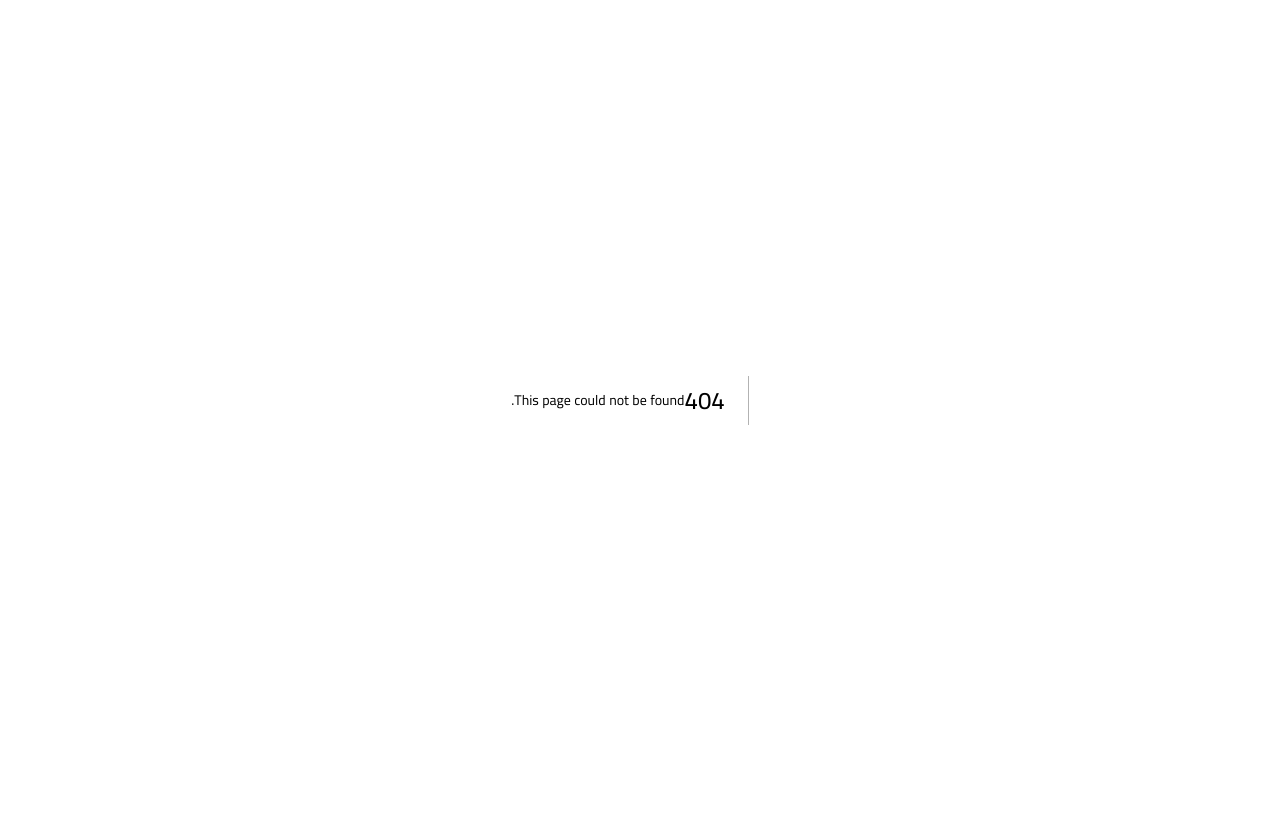
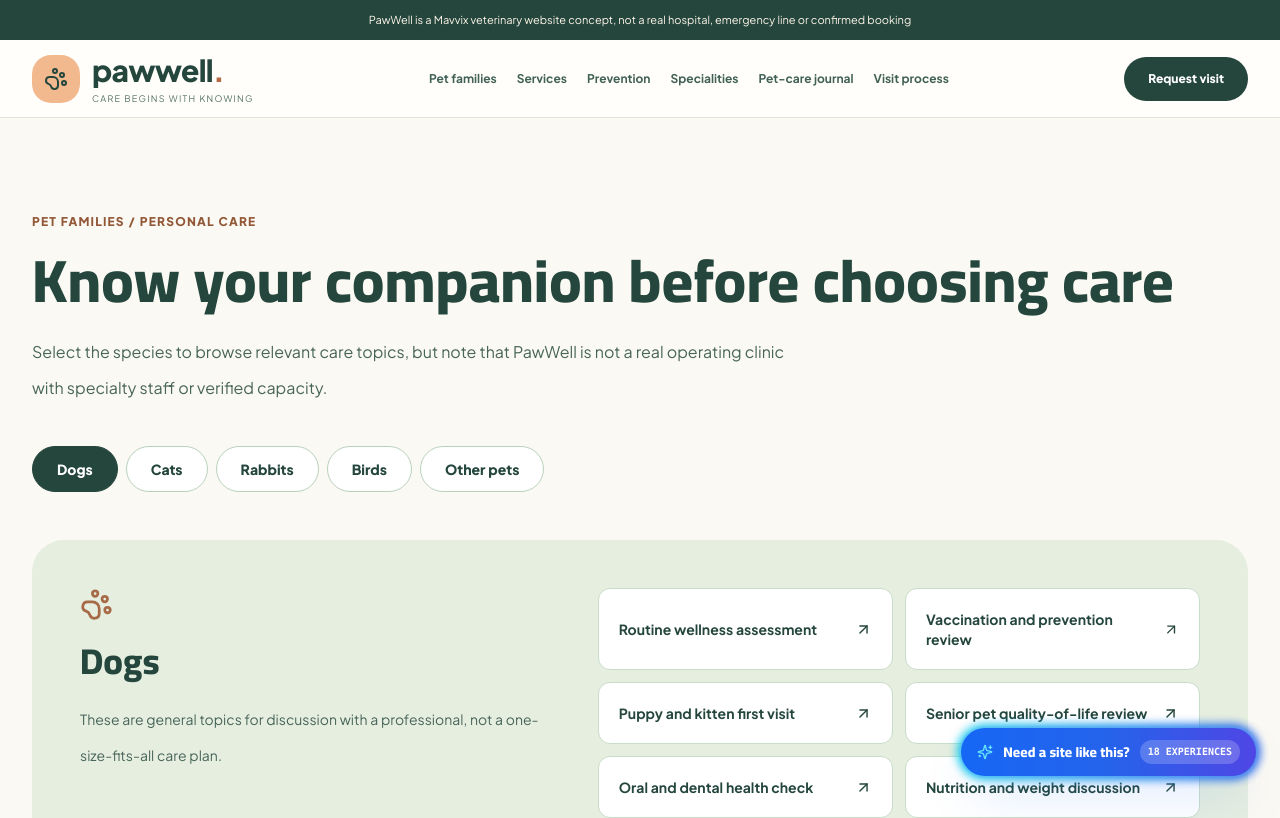
Before and after one commit to mykholy/mavvix_demos, a Next.js app: page /en/preview/veterinary/pets in a window 1280 px wide. Before the commit this address had no page. Shown: the top 818 px of the page. Built offline with nearby package versions, Linux system fonts and the light colour scheme; a web font is replaced by a local one.

Commit message:
feat(PawWell): add pet species finder, real pet-care journal and detailed AR/EN articles

```diff
--- /dev/null
+++ b/src/app/[locale]/preview/veterinary/pets/page.tsx
@@ -0,0 +1,16 @@
+import Link from 'next/link';
+import type { Locale } from '@/lib/i18n/config';
+import { PAWWELL,pawPath } from '@/lib/verticals/veterinary/data';
+import { PawPrint,Dog,Cat,Rabbit,Bird,ArrowUpRight,CheckCircle2,Heart } from 'lucide-react';
+export default function PawPets({params:{locale},searchParams}:{params:{locale:Locale};searchParams:{species?:string}}){
+ const ar=locale==='ar',species=PAWWELL.species.some(x=>x.id===searchParams.species)?searchParams.species:'dog';
+ const relevant=PAWWELL.services.filter(s=>s.species.includes(species));const selected=PAWWELL.species.find(x=>x.id===species);
+ return <div className="max-w-7xl mx-auto px-5 sm:px-8 py-16 sm:py-24">
+  <p className="text-[#915736] font-extrabold text-xs tracking-widest">PET FAMILIES / PERSONAL CARE</p><h1 className="paw-display text-4xl sm:text-6xl font-black mt-5">{ar?'رحلة مناسبة لكل صديق':'Know your companion before choosing care'}</h1>
+  <p className="max-w-3xl mt-6 text-[#486559] leading-9">{ar?'اختر نوع الحيوان وشاهد فئات الرعاية التي يمكن سؤال طبيب حقيقي عنها. لا يعني عرض الخدمة توفر متخصص لجميع الحيوانات في عيادة PawWell غير الموجودة.':'Select the species to browse relevant care topics, but note that PawWell is not a real operating clinic with specialty staff or verified capacity.'}</p>
+  <nav aria-label={ar?'اختيار نوع الحيوان':'Pet species filter'} className="flex flex-wrap gap-2 mt-10">{PAWWELL.species.map((p,i)=><Link href={pawPath(locale,'pets')+'?species='+p.id} key={p.id} aria-current={species===p.id?'page':undefined} className={'rounded-full px-6 py-3 border font-black text-sm '+(p.id===species?'bg-[#24463D] text-white border-[#24463D]':'border-[#B9D0BC] bg-white')}>{p[locale]}</Link>)}</nav>
+  <section className="mt-12 p-8 sm:p-12 bg-[#E6EEE0] rounded-[2rem] grid lg:grid-cols-[.8fr_1fr] gap-9"><div><PawPrint size={33} className="text-[#A76A46]"/><h2 className="paw-display font-black text-3xl sm:text-4xl mt-5">{selected?.[locale]}</h2><p className="text-[#486559] leading-9 text-sm mt-5">{ar?'دي مجموعة مقالات عن الرعاية العامة المناسبة للنقاش مع الطبيب، وليست خطة وقائية موحدة أو نظام علاج.':'These are general topics for discussion with a professional, not a one-size-fits-all care plan.'}</p></div><div className="grid sm:grid-cols-2 gap-3">{relevant.map(s=><Link href={pawPath(locale,'services/'+s.slug)} key={s.slug} className="bg-white rounded-xl p-5 border border-[#C8DCC9] flex gap-3 items-center justify-between"><span className="font-bold text-sm">{s.title[locale]}</span><ArrowUpRight size={17}/></Link>)}</div></section>
+  <section className="mt-16 grid md:grid-cols-3 gap-4">{[[ar?'السجل والتاريخ':'Care history',ar?'سجل التطعيمات والزيارات يفيد الطبيب الفعلي.':'Bring visit records to an actual veterinarian.'],[ar?'الأكل والحركة':'Habits and activity',ar?'ملاحظة تغير النشاط أو الأكل جزء من التحضير.':'Observe general feeding and activity changes.'],[ar?'موعد آمن':'Safe transport and visit',ar?'تأكد من مكان وموعد حقيقي قبل التحرك.':'Verify the actual location and appointment before traveling.']].map(([title,body],i)=><div key={i} className="p-8 bg-white rounded-[1.5rem] border border-[#D9E6D7]"><CheckCircle2 className="text-[#A76A46]" size={26}/><h3 className="text-xl font-black mt-7">{title}</h3><p className="text-sm text-[#486559] leading-8 mt-4">{body}</p></div>)}</section>
+  <Link href={pawPath(locale,'request')} className="inline-flex items-center gap-2 mt-12 rounded-full bg-[#24463D] text-white px-8 py-4 font-black text-sm">{ar?'جرّب استفسار زيارة':'Prepare an enquiry'}<ArrowUpRight size={17}/></Link>
+ </div>;
+}
```
